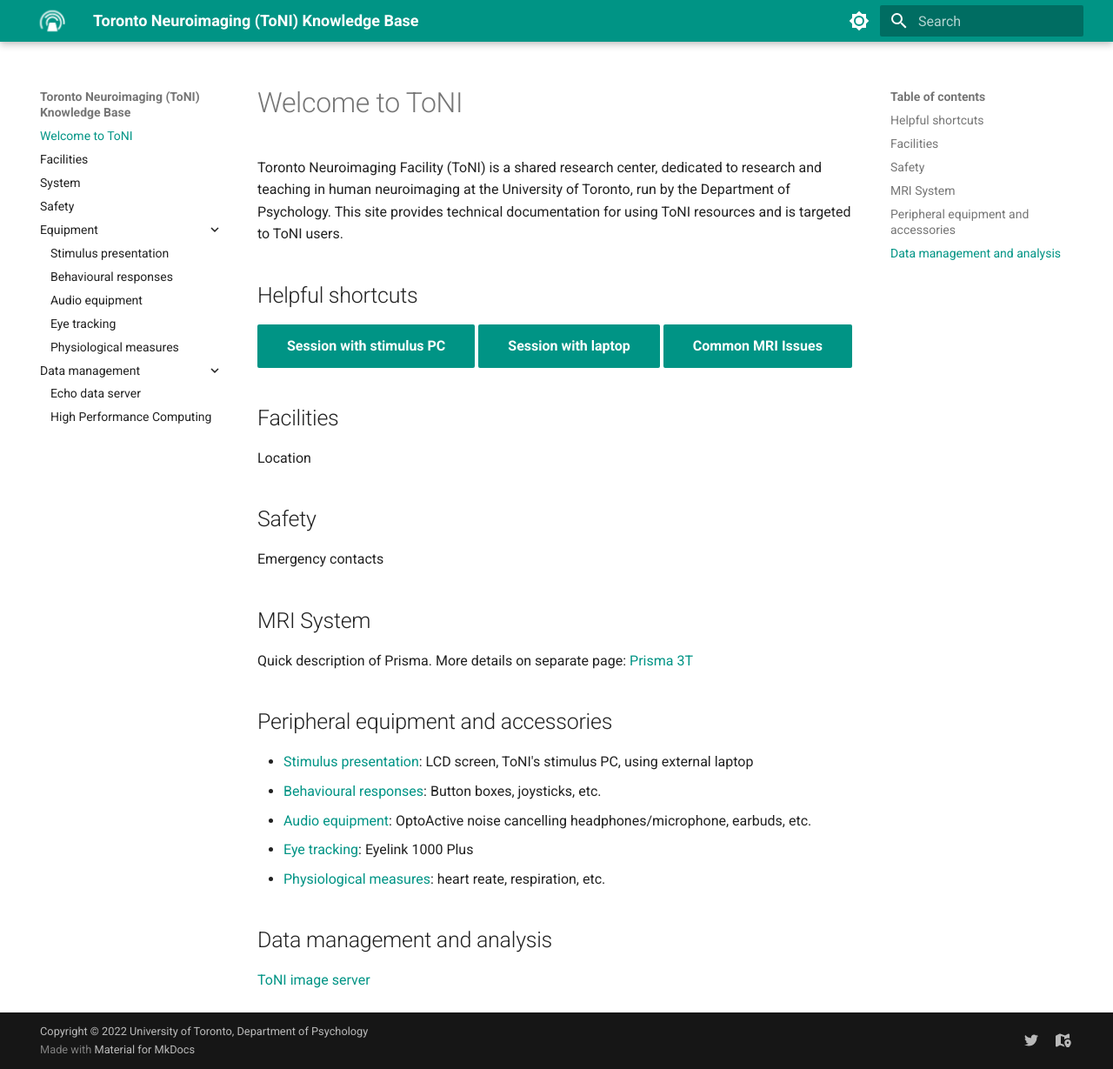
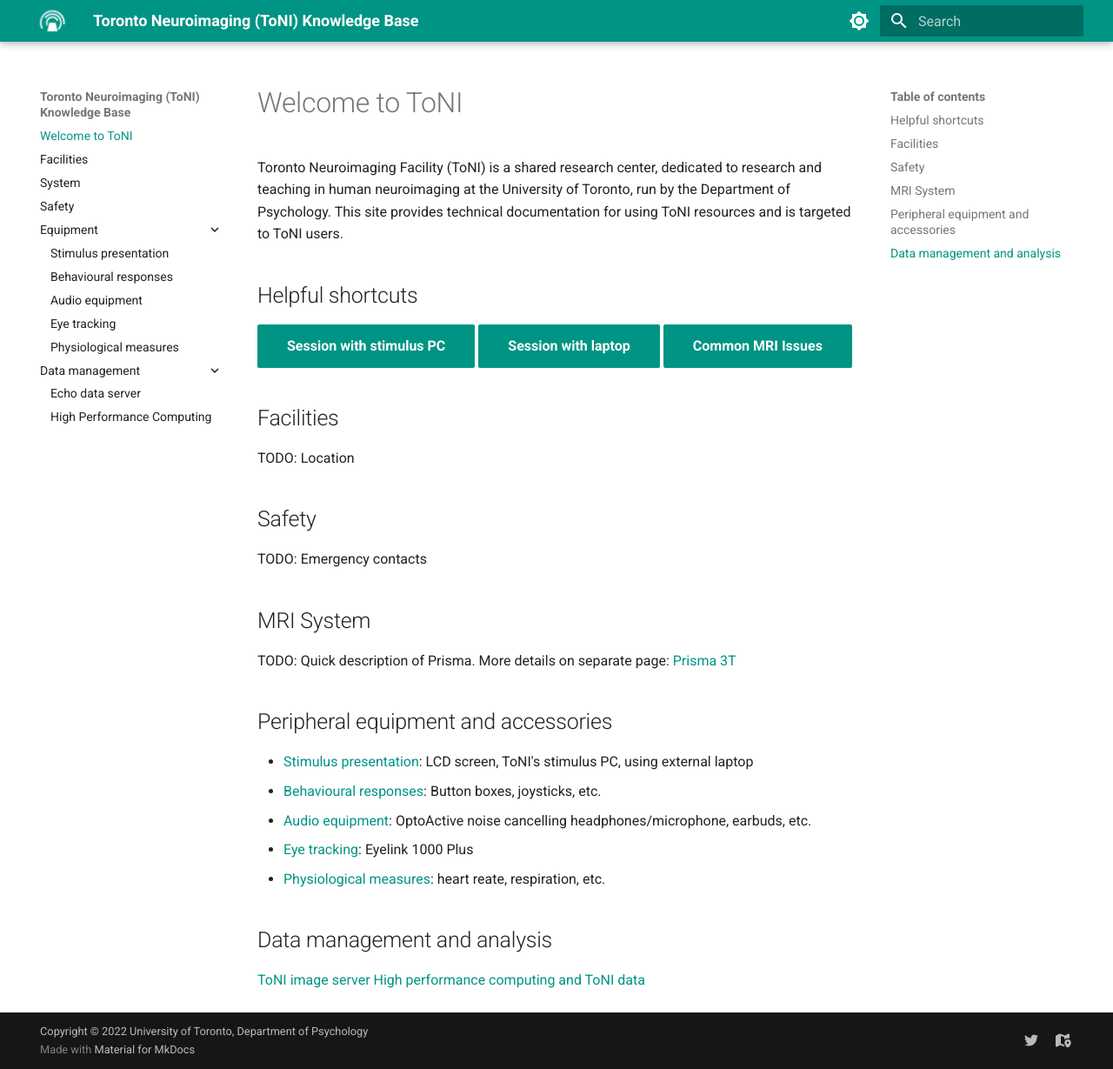
Before and after one commit to uoft-toni/uoft-toni.github.io, an MkDocs documentation site: the page built from docs/index.md, in a window 1280 px wide and 1229 px high. Shown: the whole window at 87% size. Built offline with MkDocs 1.6.1 and Material for MkDocs 9.7.7, drawn with Linux system fonts in a browser that asks for light colours; some of the changed lines change nothing that is shown.

Commit message:
Update index.md

```diff
--- a/docs/index.md
+++ b/docs/index.md
@@ -8,13 +8,13 @@ Toronto Neuroimaging Facility (ToNI) is a shared research center, dedicated to r
 [Common MRI Issues](common_issues.md){ .md-button .md-button--primary}
 
 ## Facilities
-Location
+TODO: Location
 
 ## Safety
-Emergency contacts
+TODO: Emergency contacts
 
 ## MRI System
-Quick description of Prisma. More details on separate page: [Prisma 3T](system.md)
+TODO: Quick description of Prisma. More details on separate page: [Prisma 3T](system.md)
 
 ## Peripheral equipment and accessories
 * [Stimulus presentation](stimulus.md): LCD screen, ToNI's stimulus PC, using external laptop
@@ -25,3 +25,4 @@ Quick description of Prisma. More details on separate page: [Prisma 3T](system.m
 
 ## Data management and analysis
 [ToNI image server](echo.md)
+[High performance computing and ToNI data](scinet.md)
```
